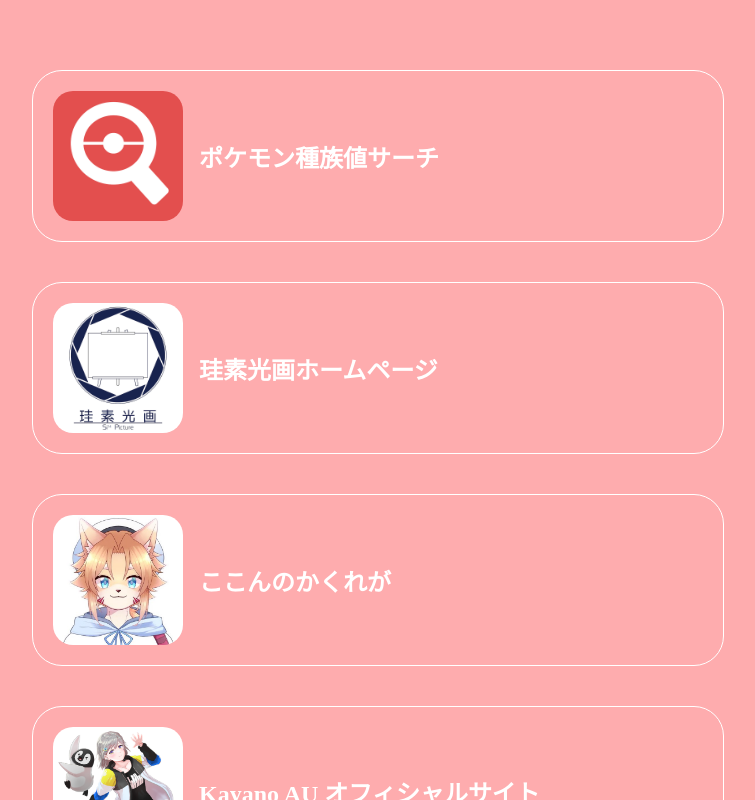
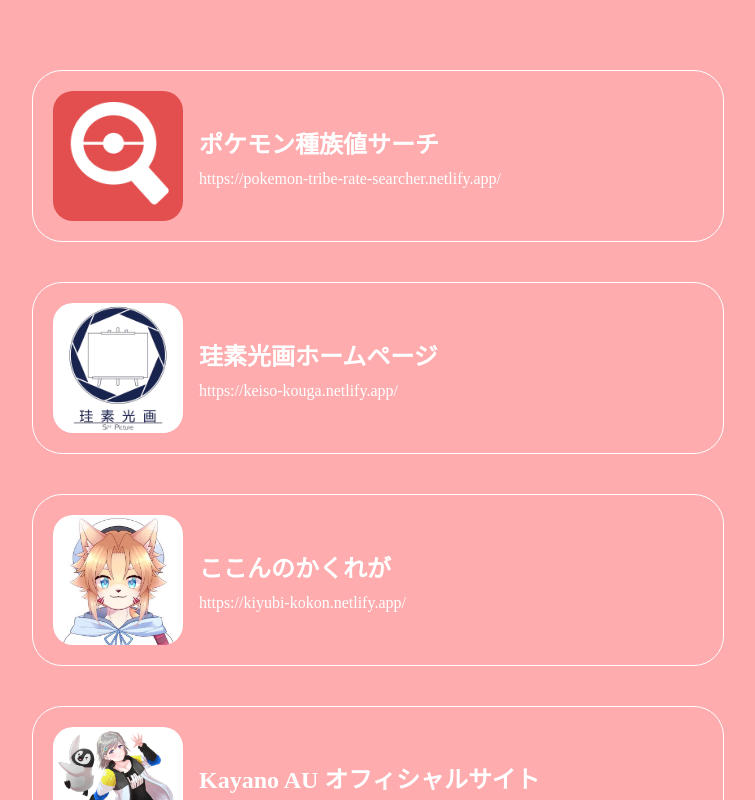
Before and after one commit to ryu-ton10/tonto_introduction, a React (Create React App) app: page / in a window 1280 px wide. Shown: the part 4460-5260 px from the top of the page, without its empty margins (262-1017 px from the left). Built offline with nearby package versions, Linux system fonts and the light colour scheme; a web font is replaced by a local one.

Commit message:
revise work css

```diff
--- a/src/pages/Works/index.css
+++ b/src/pages/Works/index.css
@@ -59,12 +59,16 @@
 
   .works_content p {
     text-align: left;
+  }
+
+  .works_content p:nth-child(1) {
     font-weight: bold;
     font-size: 18px;
+    padding-bottom: 10px;
   }
 
-  .works_content-description {
-    font-size: 14px;
+  .works_content p:nth-child(2) {
+    font-size: 12px;
   }
 }
 
@@ -101,15 +105,18 @@
     border-radius: 20px;
     max-width: 20%;
   }
-
   .works_content p {
     text-align: left;
+  }
+
+  .works_content p:nth-child(1) {
     font-weight: bold;
     font-size: 24px;
+    padding-bottom: 10px;
   }
 
-  .works_content-description {
-    font-size: 14px;
+  .works_content p:nth-child(2) {
+    font-size: 16px;
   }
 }
 
@@ -146,16 +153,6 @@
     border-radius: 20px;
     max-width: 20%;
   }
-
-  .works_content p {
-    text-align: left;
-    font-weight: bold;
-    font-size: 24px;
-  }
-
-  .works_content-description {
-    font-size: 14px;
-  }
 }
 
 /* ========= PCサイズ =========== */
@@ -191,15 +188,4 @@
     border-radius: 20px;
     max-width: 20%;
   }
-
-  .works_content p {
-    text-align: left;
-    font-weight: bold;
-    font-size: 24px;
-  }
-
-  .works_content-description {
-    font-size: 14px;
-  }
-
 }
--- a/src/pages/Works/index.tsx
+++ b/src/pages/Works/index.tsx
@@ -38,6 +38,7 @@ function Works(props: Props) {
               <img src={`${process.env.PUBLIC_URL + image.others}`} alt="thumbnail" />
               <div>
                 <p>{title}</p>
+                <p>{url}</p>
               </div>
             </a>
           </div>
```
